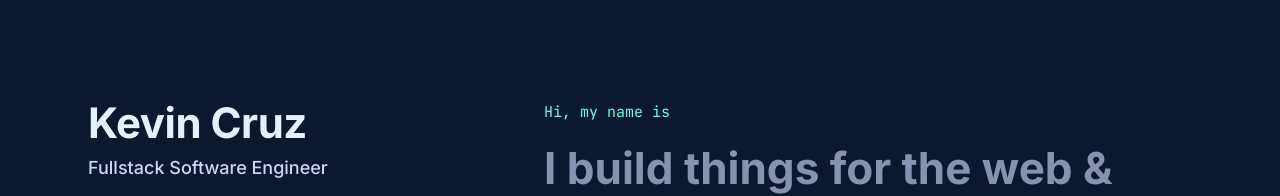
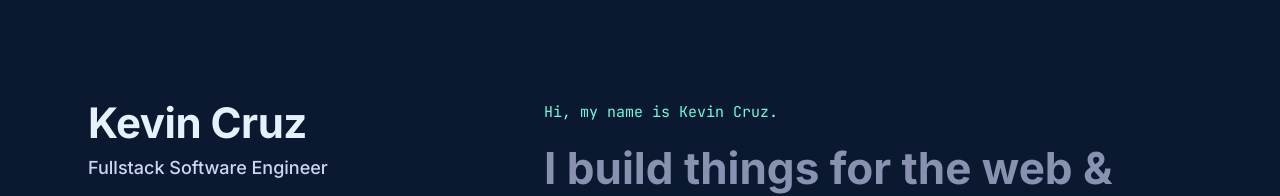
Before and after one commit to kevincruxz/Personal-Portfolio, a React (Create React App) app: page / in a window 1280 px wide. Shown: the top 196 px of the page. Built offline with nearby package versions, Linux system fonts and the light colour scheme.

Commit message:
corrections

```diff
--- a/src/Components/Hero/hero.css
+++ b/src/Components/Hero/hero.css
@@ -17,7 +17,7 @@
   color: var(--color-text-heading);
   line-height: 1.1;
   margin-bottom: 8px;
-  display: none; /* Hidden on desktop since sidebar shows name */
+
 }
 
 .hero__headline {
--- a/src/Components/Hero/index.js
+++ b/src/Components/Hero/index.js
@@ -20,8 +20,7 @@ export function Hero() {
 
   return (
     <section id="about" className="hero fade-section">
-      <p className="hero__greeting">{t.hero.greeting}</p>
-      <h2 className="hero__name">{t.hero.name}</h2>
+      <p className="hero__greeting">{t.hero.greeting} {t.hero.name}</p>
       <h3 className="hero__headline">{t.hero.headline}</h3>
       <p className="hero__description">{renderDescription(t.hero.description)}</p>
     </section>
--- a/src/Components/Sidebar/index.js
+++ b/src/Components/Sidebar/index.js
@@ -88,7 +88,7 @@ export function Sidebar() {
             </svg>
           </a>
           <a
-            href="https://www.linkedin.com/in/kevincruzlozano/"
+            href="https://www.linkedin.com/in/kevincruxz/"
             target="_blank"
             rel="noopener noreferrer"
             aria-label="LinkedIn"
@@ -100,7 +100,7 @@ export function Sidebar() {
             </svg>
           </a>
           <a
-            href="mailto:kevincruzl03@gmail.com"
+            href="mailto:kevin_cruzz@outlook.es"
             aria-label="Email"
           >
             <svg xmlns="http://www.w3.org/2000/svg" viewBox="0 0 24 24" fill="none" stroke="currentColor" strokeWidth="2" strokeLinecap="round" strokeLinejoin="round" width="20" height="20">
```
